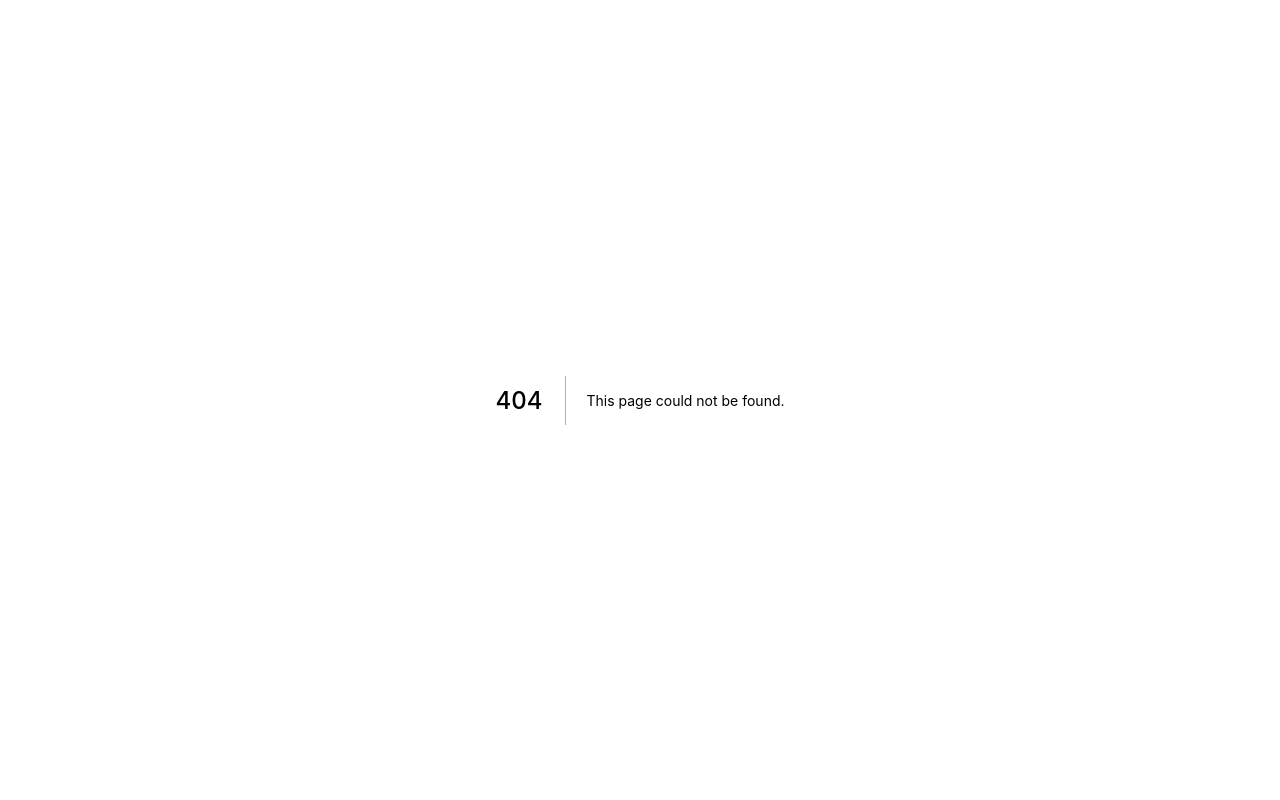
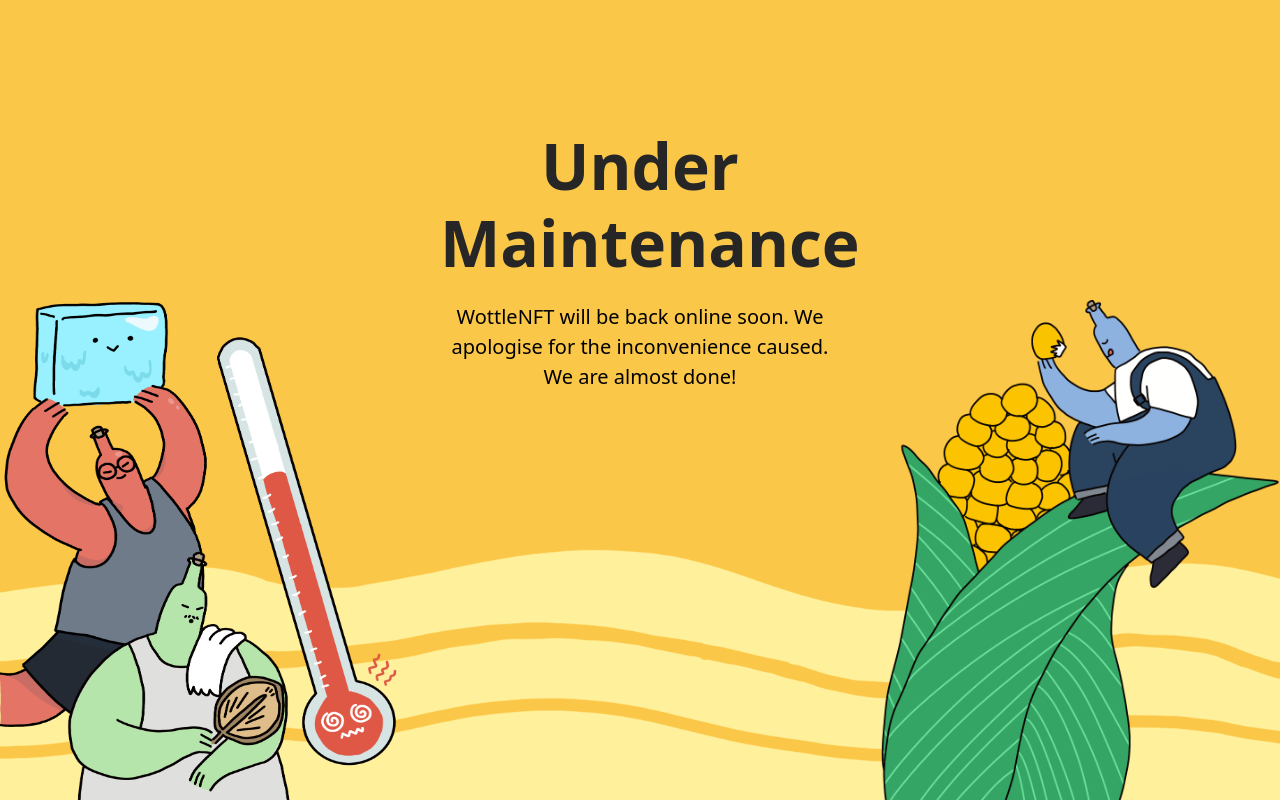
Before and after one commit to WottleNFT/wottlenft, a Next.js app in the folder frontend/: page /maintenance in a window 1280 px wide. Before the commit this address had no page. Built offline with nearby package versions, Linux system fonts and the light colour scheme.

Commit message:
Add maintenance page

```diff
--- a/frontend/next.config.js
+++ b/frontend/next.config.js
@@ -59,6 +59,12 @@ module.exports = withBundleAnalyzer({
         destination: `${process.env.PROFILE_API}/:slug*`,
         permanent: false,
       },
+			// Maintenance page redirect
+			{
+				source: '/:slug((?!maintenance).*)/:more*',
+				destination: '/maintenance/',
+				permanent: false,
+			},
     ];
   },
 });
--- /dev/null
+++ b/frontend/src/pages/maintenance.tsx
@@ -0,0 +1,43 @@
+import { IonCardTitle } from "@ionic/react";
+import Image from 'next/image';
+import backgroundSeascape from "../../public/assets/background-seascape.png";
+import angryThermometer from "../../public/assets/angry-thermometer.png";
+import corn from "../../public/assets/corn.png";
+
+const Maintenance = () => {
+  return (
+		<div className="relative flex justify-center w-full h-auto min-h-full bg-primary-default">
+			<div className="absolute inset-0 z-0 object-cover w-full h-full">
+				<Image
+					src={backgroundSeascape}
+					alt="background seascape"
+					layout="fill"
+					objectFit="cover"
+				/>
+			</div>
+			<div className="absolute bottom-0 left-0 z-0 hidden object-cover sm:block" style={{height: "500px", width: "400px"}}>
+				<Image
+					src={angryThermometer}
+					alt="angry thermometer"
+					layout="fill"
+				/>
+			</div>
+			<div className="absolute bottom-0 right-0 z-0 hidden object-cover h-1/3 lg:h-3/5 xl:h-4/5 sm:block" style={{height: "500px", width: "400px"}}>
+				<Image
+					src={corn}
+					alt="corn"
+					layout="fill"
+				/>
+			</div>
+			<div className="z-10 flex flex-col w-5/6 h-screen py-32 text-center md:w-1/2" style={{height: "500px", width: "400px"}}>
+				<IonCardTitle className="text-6xl font-bold">
+					Under Maintenance
+				</IonCardTitle>
+				<p className="py-5 text-xl">
+					WottleNFT will be back online soon. We apologise for the inconvenience caused. We are almost done!
+				</p>
+			</div>
+		</div>
+  );
+};
+export default Maintenance;
```
